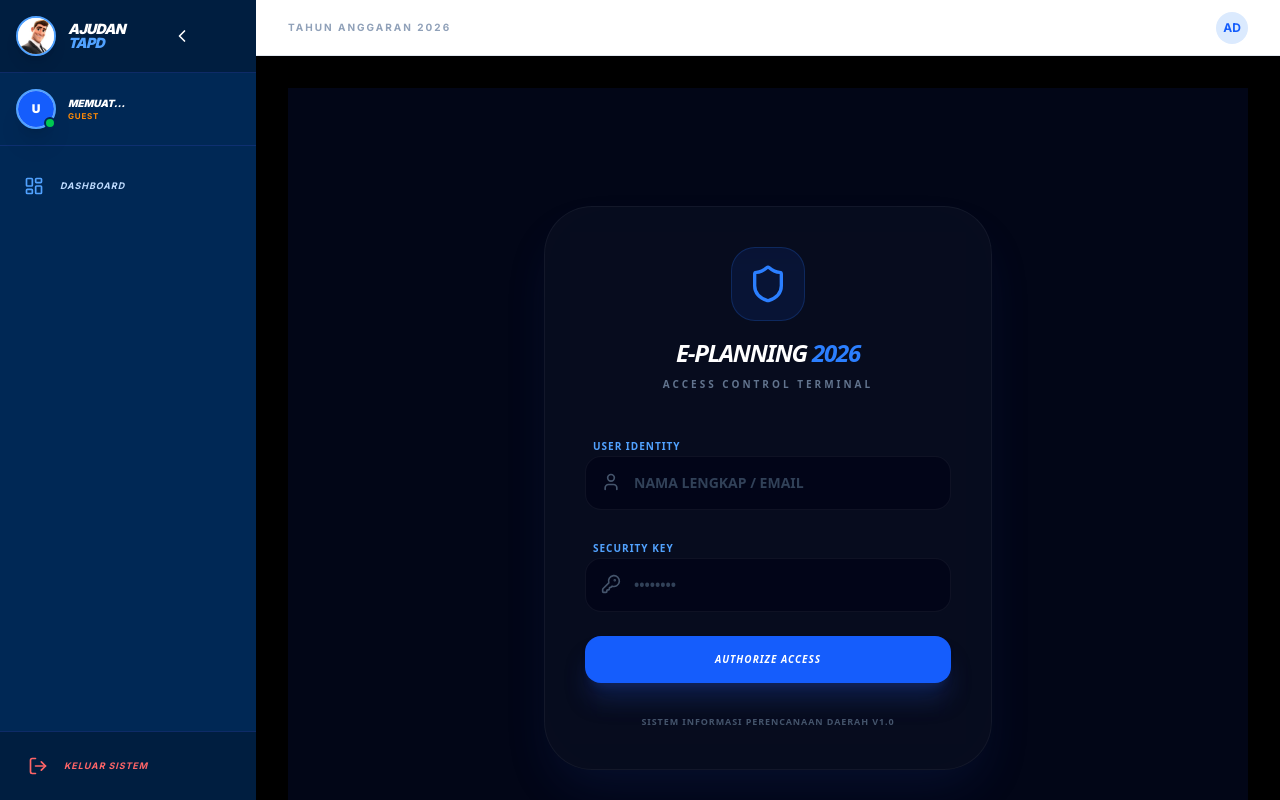
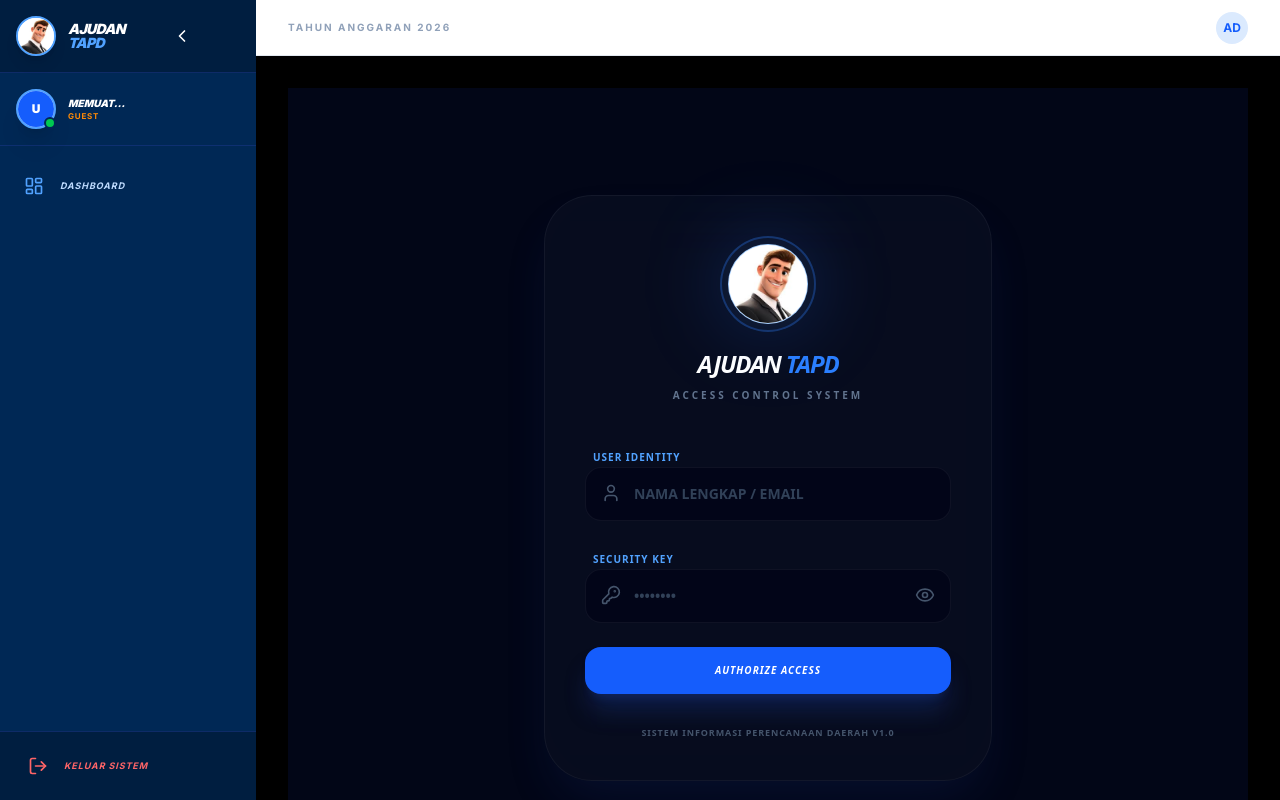
Before and after one commit to rbcan79/AJUDAN-TAPD, a Next.js app: page /login in a window 1280 px wide. Built offline with nearby package versions, Linux system fonts and the light colour scheme; no server answers.

Commit message:
Update page.tsx

```diff
--- a/app/login/page.tsx
+++ b/app/login/page.tsx
@@ -2,11 +2,12 @@
 import { useState } from "react";
 import { supabase } from "@/lib/supabase";
 import { useRouter } from "next/navigation";
-import { Shield, KeyRound, User, Loader2, AlertCircle } from "lucide-react";
+import { KeyRound, User, Loader2, AlertCircle, Eye, EyeOff } from "lucide-react";
 
 export default function LoginPage() {
   const [identifier, setIdentifier] = useState("");
   const [password, setPassword] = useState("");
+  const [showPassword, setShowPassword] = useState(false); // State untuk show password
   const [loading, setLoading] = useState(false);
   const [errorMsg, setErrorMsg] = useState<string | null>(null);
   const router = useRouter();
@@ -24,7 +25,7 @@ export default function LoginPage() {
         const { data: profile, error: profileError } = await supabase
           .from("profiles")
           .select("email")
-          .ilike("nama_lengkap", identifier.trim()) // .trim() untuk hapus spasi tak sengaja
+          .ilike("nama_lengkap", identifier.trim())
           .single();
 
         if (profileError || !profile) {
@@ -60,14 +61,25 @@ export default function LoginPage() {
     <div className="min-h-screen bg-[#020617] flex items-center justify-center p-6 bg-[radial-gradient(circle_at_center,_var(--tw-gradient-stops))] from-blue-900/20 via-slate-950 to-slate-950 font-sans">
       <div className="w-full max-w-md bg-slate-900/40 backdrop-blur-2xl border border-white/5 p-10 rounded-[3rem] shadow-2xl shadow-blue-900/20">
 
+        {/* HEADER: LOGO FOTO AJUDAN PRIA */}
         <div className="text-center mb-10">
-          <div className="inline-flex p-4 bg-blue-600/10 rounded-3xl mb-4 border border-blue-500/20">
-            <Shield className="text-blue-500" size={40} />
+          <div className="inline-flex mb-4 relative">
+            <div className="absolute inset-0 bg-blue-500/20 blur-2xl rounded-full"></div>
+            <div className="relative w-24 h-24 rounded-full border-2 border-blue-500/30 p-1.5 bg-slate-900/50 backdrop-blur-sm">
+              <div className="w-full h-full rounded-full border border-blue-400/50 overflow-hidden bg-white shadow-inner">
+                <img
+                  src="/ajudan-pria.png"
+                  alt="Ajudan Logo"
+                  className="w-full h-full object-cover object-top"
+                />
+              </div>
+            </div>
           </div>
+
           <h1 className="text-2xl font-black text-white italic tracking-tighter uppercase">
-            E-PLANNING <span className="text-blue-500">2026</span>
+            AJUDAN <span className="text-blue-500">TAPD</span>
           </h1>
-          <p className="text-[10px] font-bold text-slate-500 uppercase tracking-[0.3em] mt-2">Access Control Terminal</p>
+          <p className="text-[10px] font-bold text-slate-500 uppercase tracking-[0.3em] mt-2">ACCESS CONTROL SYSTEM</p>
         </div>
 
         {errorMsg && (
@@ -77,6 +89,7 @@ export default function LoginPage() {
         )}
 
         <form onSubmit={handleLogin} className="space-y-6">
+          {/* INPUT IDENTITY */}
           <div className="space-y-2">
             <label className="text-[10px] font-black text-blue-400 uppercase ml-2 tracking-widest">User Identity</label>
             <div className="relative group">
@@ -86,24 +99,33 @@ export default function LoginPage() {
                 placeholder="NAMA LENGKAP / EMAIL"
                 value={identifier}
                 onChange={(e) => setIdentifier(e.target.value)}
-                className="w-full pl-12 p-4 bg-slate-950/80 border border-white/5 rounded-2xl text-white font-bold text-sm outline-none focus:border-blue-500 focus:ring-4 focus:ring-blue-500/10 transition-all placeholder:text-slate-700"
+                className="w-full pl-12 pr-4 p-4 bg-slate-950/80 border border-white/5 rounded-2xl text-white font-bold text-sm outline-none focus:border-blue-500 focus:ring-4 focus:ring-blue-500/10 transition-all placeholder:text-slate-700 uppercase"
                 required
               />
             </div>
           </div>
 
+          {/* INPUT PASSWORD DENGAN SHOW/HIDE */}
           <div className="space-y-2">
             <label className="text-[10px] font-black text-blue-400 uppercase ml-2 tracking-widest">Security Key</label>
             <div className="relative group">
               <KeyRound className="absolute left-4 top-4 text-slate-600 group-focus-within:text-blue-500 transition-colors" size={20} />
               <input
-                type="password"
+                type={showPassword ? "text" : "password"}
                 placeholder="••••••••"
                 value={password}
                 onChange={(e) => setPassword(e.target.value)}
-                className="w-full pl-12 p-4 bg-slate-950/80 border border-white/5 rounded-2xl text-white font-bold text-sm outline-none focus:border-blue-500 focus:ring-4 focus:ring-blue-500/10 transition-all placeholder:text-slate-700"
+                className="w-full pl-12 pr-12 p-4 bg-slate-950/80 border border-white/5 rounded-2xl text-white font-bold text-sm outline-none focus:border-blue-500 focus:ring-4 focus:ring-blue-500/10 transition-all placeholder:text-slate-700"
                 required
               />
+              {/* TOMBOL MATA */}
+              <button
+                type="button"
+                onClick={() => setShowPassword(!showPassword)}
+                className="absolute right-4 top-4 text-slate-600 hover:text-blue-400 transition-colors"
+              >
+                {showPassword ? <EyeOff size={20} /> : <Eye size={20} />}
+              </button>
             </div>
           </div>
 
```
